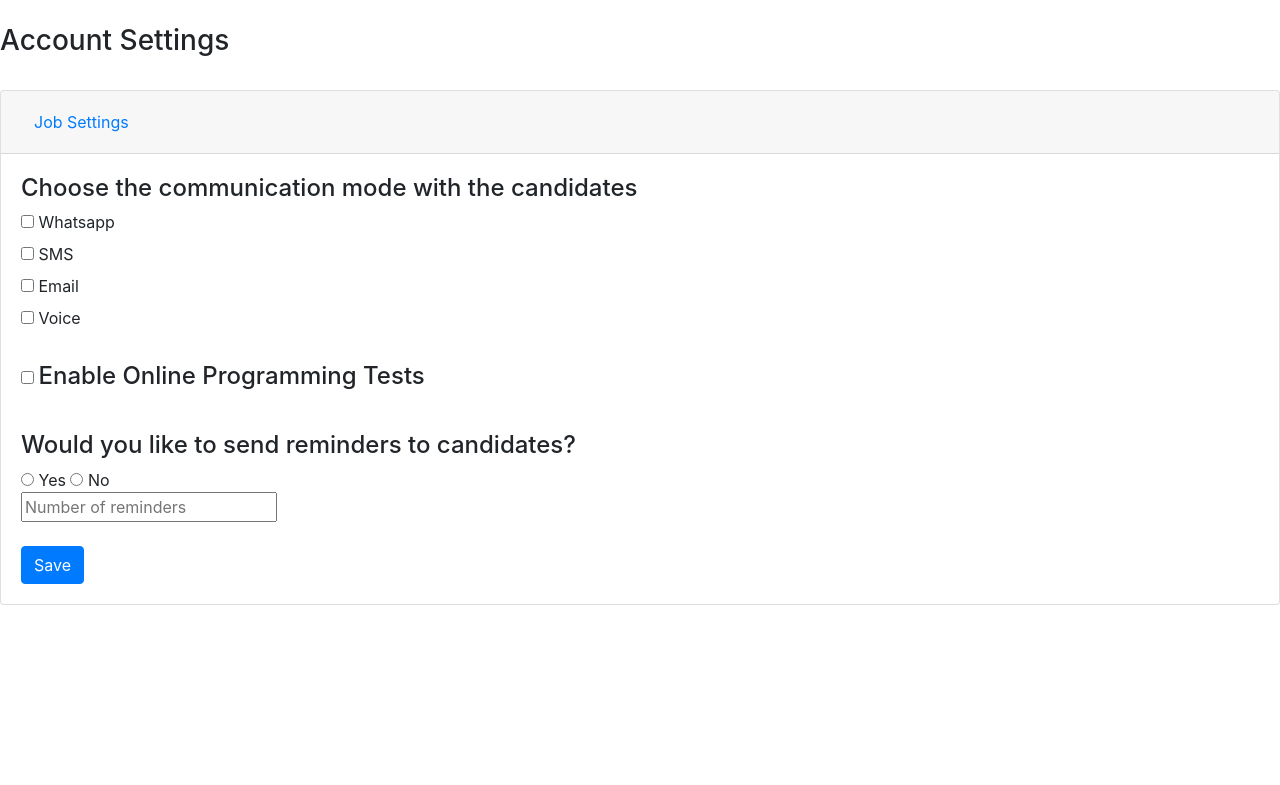
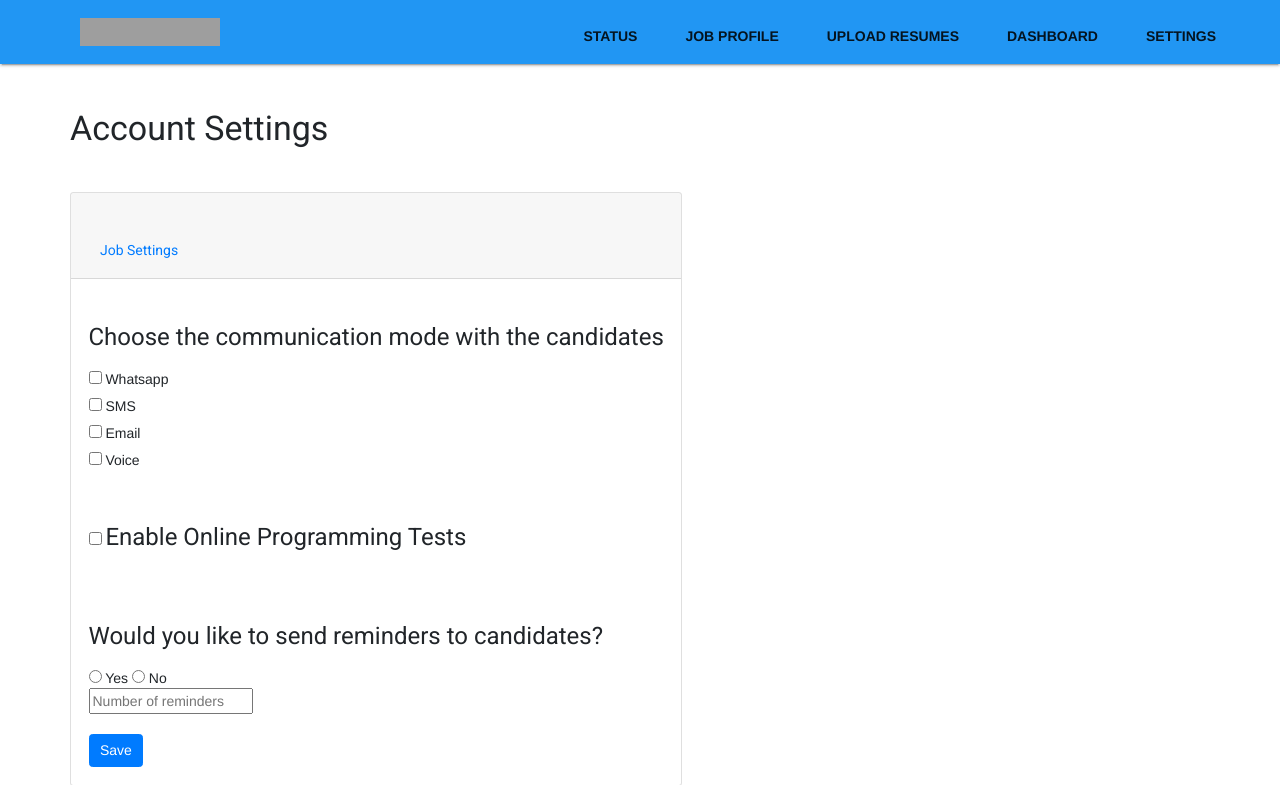
Before and after one commit to slickhire/SlickHire, a Django app: page /settings in a window 1280 px wide. Shown: the top 785 px of the page. Run offline with Django 3.2, Linux system fonts and the light colour scheme; parts of the project's set-up code (start-up, migrations or seed data) failed here and were passed over; some libraries are stand-ins or nearby versions; grey boxes are pictures that could not be loaded.

Commit message:
Random bug fixes

```diff
--- a/tutorial/functions.py
+++ b/tutorial/functions.py
@@ -18,6 +18,6 @@ def email():
 def handle_uploaded_file(f, jobId):
     now = datetime.now()
     dt_string = now.strftime("%d_%m_%Y_%H:%M:%S")
-    with open('tutorial/static/upload/'+ + jobId + '|' + dt_string + '_' + f.name, 'wb+') as destination:
+    with open('tutorial/static/upload/'+ jobId + '#' + dt_string + '_' + f.name, 'wb+') as destination:
         for chunk in f.chunks():
             destination.write(chunk)
--- a/tutorial/templates/base.html
+++ b/tutorial/templates/base.html
@@ -62,11 +62,11 @@ table.dataTable thead .sorting_desc {
           <!-- Navigation -->
           <div class="android-navigation-container">
             <nav class="android-navigation mdl-navigation">
-              <a class="mdl-navigation__link mdl-typography--text-uppercase" href="http://127.0.0.1:8000/index/">Status</a>
-              <a class="mdl-navigation__link mdl-typography--text-uppercase" href="http://127.0.0.1:8000/jprofile">Job Profile</a>
-              <a class="mdl-navigation__link mdl-typography--text-uppercase" href="http://127.0.0.1:8000/upload">Upload Resumes</a>
+              <a class="mdl-navigation__link mdl-typography--text-uppercase" href="http://ec2-3-17-12-192.us-east-2.compute.amazonaws.com/index/">Status</a>
+              <a class="mdl-navigation__link mdl-typography--text-uppercase" href="http://ec2-3-17-12-192.us-east-2.compute.amazonaws.com/jprofile">Job Profile</a>
+              <a class="mdl-navigation__link mdl-typography--text-uppercase" href="http://ec2-3-17-12-192.us-east-2.compute.amazonaws.com/upload">Upload Resumes</a>
 	      <a class="mdl-navigation__link mdl-typography--text-uppercase" href="">Dashboard</a>
-              <a class="mdl-navigation__link mdl-typography--text-uppercase" href="">Settings</a>
+              <a class="mdl-navigation__link mdl-typography--text-uppercase" href="http://ec2-3-17-12-192.us-east-2.compute.amazonaws.com/settings">Settings</a>
             </nav>
           </div>
           <span class="android-mobile-title mdl-layout-title">
@@ -80,11 +80,11 @@ table.dataTable thead .sorting_desc {
           <img class="android-logo-image" src="images/android-logo-white.png">
         </span>
         <nav class="mdl-navigation">
-              <a class="mdl-navigation__link mdl-typography--text-uppercase" href="http://127.0.0.1:8000/index/">Status</a>
-              <a class="mdl-navigation__link mdl-typography--text-uppercase" href="http://127.0.0.1:8000/jprofile">Job Profile</a>
-              <a class="mdl-navigation__link mdl-typography--text-uppercase" href="http://127.0.0.1:8000/upload">Upload Resumes</a>
+              <a class="mdl-navigation__link mdl-typography--text-uppercase" href="http://ec2-3-17-12-192.us-east-2.compute.amazonaws.com/index/">Status</a>
+              <a class="mdl-navigation__link mdl-typography--text-uppercase" href="http://ec2-3-17-12-192.us-east-2.compute.amazonaws.com/jprofile">Job Profile</a>
+              <a class="mdl-navigation__link mdl-typography--text-uppercase" href="http://ec2-3-17-12-192.us-east-2.compute.amazonaws.com/upload">Upload Resumes</a>
 	      <a class="mdl-navigation__link mdl-typography--text-uppercase" href="">Dashboard</a>
-              <a class="mdl-navigation__link mdl-typography--text-uppercase" href="">Settings</a>
+              <a class="mdl-navigation__link mdl-typography--text-uppercase" href="http://ec2-3-17-12-192.us-east-2.compute.amazonaws.com/settings">Settings</a>
 
 	  <div class="android-drawer-separator"></div>
         </nav>
--- a/tutorial/templates/index.html
+++ b/tutorial/templates/index.html
@@ -63,6 +63,7 @@ $.fn.dataTable.ext.buttons.alert = {
 $(document).ready(function() {
      table = $('#example').DataTable({
 	    dom: 'lfBrtip',
+             scrollX: true,
             serverSide: false,
             ajax:'data?jobId=' + $('#jobId').find(":selected").text().trim(),
 	    orderable: false,
--- a/tutorial/templates/jprofile.html
+++ b/tutorial/templates/jprofile.html
@@ -233,7 +233,7 @@ $('#example tbody').on( 'click', 'button', function () {
 	}
 	else
 	{
-	    window.location = "http://127.0.0.1:8000/calendar?id=" + data[0];
+	    window.location = "http://ec2-3-17-12-192.us-east-2.compute.amazonaws.com/calendar?id=" + data[0];
 	}
     } );
 	//table.on( 'click', function (e) {
--- a/tutorial/templates/settings.html
+++ b/tutorial/templates/settings.html
@@ -1,21 +1,6 @@
-<!DOCTYPE html>
-<html>
+{% extends 'base.html' %}
+{% block main %}
   <head>
-    <link href="https://fonts.googleapis.com/css?family=Nunito:400,600,700&display=swap" rel="stylesheet">
-    <link href="https://fonts.googleapis.com/css?family=Montserrat:300,400,500,600,700&display=swap" rel="stylesheet">
-    <link rel="stylesheet" href="https://stackpath.bootstrapcdn.com/bootstrap/4.1.3/css/bootstrap.min.css">
-    <link rel="stylesheet" href="https://maxcdn.icons8.com/fonts/line-awesome/1.1/css/line-awesome-font-awesome.min.css">
-    <link rel="stylesheet" href="https://stackpath.bootstrapcdn.com/bootstrap/4.1.3/css/bootstrap.min.css">
-    <link rel="stylesheet" href="https://stackpath.bootstrapcdn.com/bootstrap/4.1.3/css/bootstrap.min.css">
-    <script src="https://cdnjs.cloudflare.com/ajax/libs/jquery/3.3.1/jquery.min.js"></script>
-    <script src="https://cdnjs.cloudflare.com/ajax/libs/popper.js/1.14.3/umd/popper.min.js"></script>
-    <script src="https://stackpath.bootstrapcdn.com/bootstrap/4.1.3/js/bootstrap.min.js"></script>
-    <script src="https://cdnjs.cloudflare.com/ajax/libs/moment.js/2.22.2/moment.js"></script>
-    <script src="https://cdnjs.cloudflare.com/ajax/libs/fullcalendar/3.9.0/fullcalendar.min.js"></script>
-    <script src="https://cdnjs.cloudflare.com/ajax/libs/air-datepicker/2.2.3/js/datepicker.js"></script>
-    <script src="https://cdnjs.cloudflare.com/ajax/libs/air-datepicker/2.2.3/js/i18n/datepicker.en.js"></script>
-    <link rel="stylesheet" href="https://cdnjs.cloudflare.com/ajax/libs/jquery-confirm/3.3.2/jquery-confirm.min.css">
-    <script src="https://cdnjs.cloudflare.com/ajax/libs/jquery-confirm/3.3.2/jquery-confirm.min.js"></script>
     <script type="text/javascript">
       	$(".enableOnlineProg").click(function() {
       	    $("#textField").attr("disabled", true);
@@ -72,4 +57,4 @@
       </div>
     </div>
   </body>
-</html>
+{% endblock %}
--- a/tutorial/urls.py
+++ b/tutorial/urls.py
@@ -35,7 +35,7 @@ urlpatterns = [
     path('calendar', views.calendar),
     path('calendarCandidate', views.calendarCandidate),
     path('',views.homepage, name="homepage"),
-    path('settings', views.settings),
+    path('settings', views.clientSettings),
     path('settings/job', views.jobSettings)
 ]
 
--- a/tutorial/views.py
+++ b/tutorial/views.py
@@ -77,8 +77,9 @@ def sendInterviewLink(request):
         print(i)
         candidate = models.Person.objects.get(mobile__exact=i)
         candidate.status = "Invited"
-        url = "http://127.0.0.1:8000/calendarCandidate?id=" + candidate.stringId
-        res = send_mail("Book Interview Slot", url, settings.EMAIL_HOST_USER, candidate.email)
+        url = "http://ec2-3-17-12-192.us-east-2.compute.amazonaws.com/calendarCandidate?id=" + candidate.stringId
+        #res = send_mail("Book Interview Slot", url, settings.EMAIL_HOST_USER, candidate.email)
+        send_mail('Book Interview Slot', url, settings.EMAIL_HOST_USER, [candidate.email], fail_silently = False)
         candidate.save()
     return HttpResponse("success")
 
@@ -92,7 +93,7 @@ def sendLink(request):
     row.save()
     data = models.Person.objects.only('questions').get(mobile__exact=candidates[0])
     emails = models.JobProfile.objects.only('emails').get(jobId__exact=data.questions)
-    url = "http://127.0.0.1:8000/getLink?linkId=" + row.linkId
+    url = "http://ec2-3-17-12-192.us-east-2.compute.amazonaws.com/getLink?linkId=" + row.linkId
     res = send_mail("Candidate Shortlisted", url, settings.EMAIL_HOST_USER, emails.emails.split(","))
     print(candidatesStr)
     return HttpResponse("success")
@@ -134,7 +135,7 @@ def saveJob(request):
     exp = request.POST['exp'].split('-')
     notice = request.POST['notice'].split('-')
 
-    job = models.JobProfile(jobId=request.POST['jobid'], designation=request.POST['designation'], experience = request.POST['exp'], salary = request.POST['salary'], notice = request.POST['notice'], skills = request.POST['skills'], salary1 = salary[0], salary2 = salary[1], exp1 = exp[0], exp2 = exp[1], notice1 = notice[0], notice2 = notice[1])
+    job = models.JobProfile(jobId=request.POST['jobid'], designation=request.POST['designation'], experience = request.POST['exp'], salary = request.POST['salary'], notice = request.POST['notice'], skills = request.POST['skills'], salary1 = salary[0], salary2 = salary[1], exp1 = exp[0], exp2 = exp[1], notice1 = notice[0], notice2 = notice[1], emails=request.POST['emails'])
     job.save()
 
     return HttpResponse("success")
@@ -258,7 +259,7 @@ def opt_out(request):
 def homepage(request):
     return HttpResponse("First App")
 
-def settings(request):
+def clientSettings(request):
     return render(request, "settings.html")
 
 def jobSettings(request):
```
Also changed, not shown: tutorial/integrator.py (+8 -7 lines), tutorial/twilioUtils.py (+29 -22 lines).
